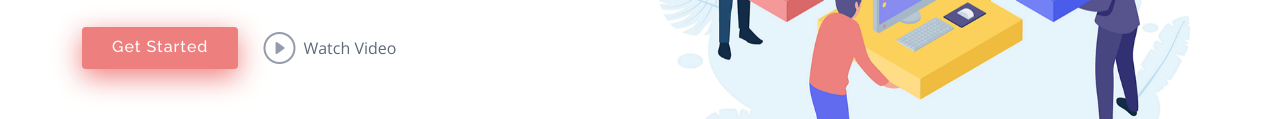
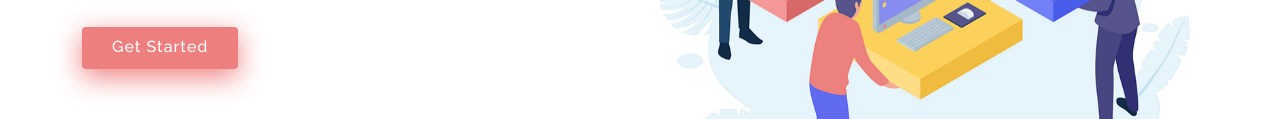
Before and after one commit to munchpal-tech/munchpal.github.io, a plain HTML site: page index.html in a window 1280 px wide. Shown: the part 388-507 px from the top of the page. Drawn offline with nearby package versions, Linux system fonts and the light colour scheme.

Commit message:
remove watch video

```diff
--- a/index.html
+++ b/index.html
@@ -79,11 +79,6 @@
             </h2>
             <div class="d-flex">
               <a href="#about" class="btn-get-started scrollto">Get Started</a>
-              <a
-                href="https://www.youtube.com/watch?v=jDDaplaOz7Q"
-                class="glightbox btn-watch-video"
-                ><i class="bi bi-play-circle"></i><span>Watch Video</span></a
-              >
             </div>
           </div>
           <div class="col-lg-6 order-1 order-lg-2 hero-img">
```
